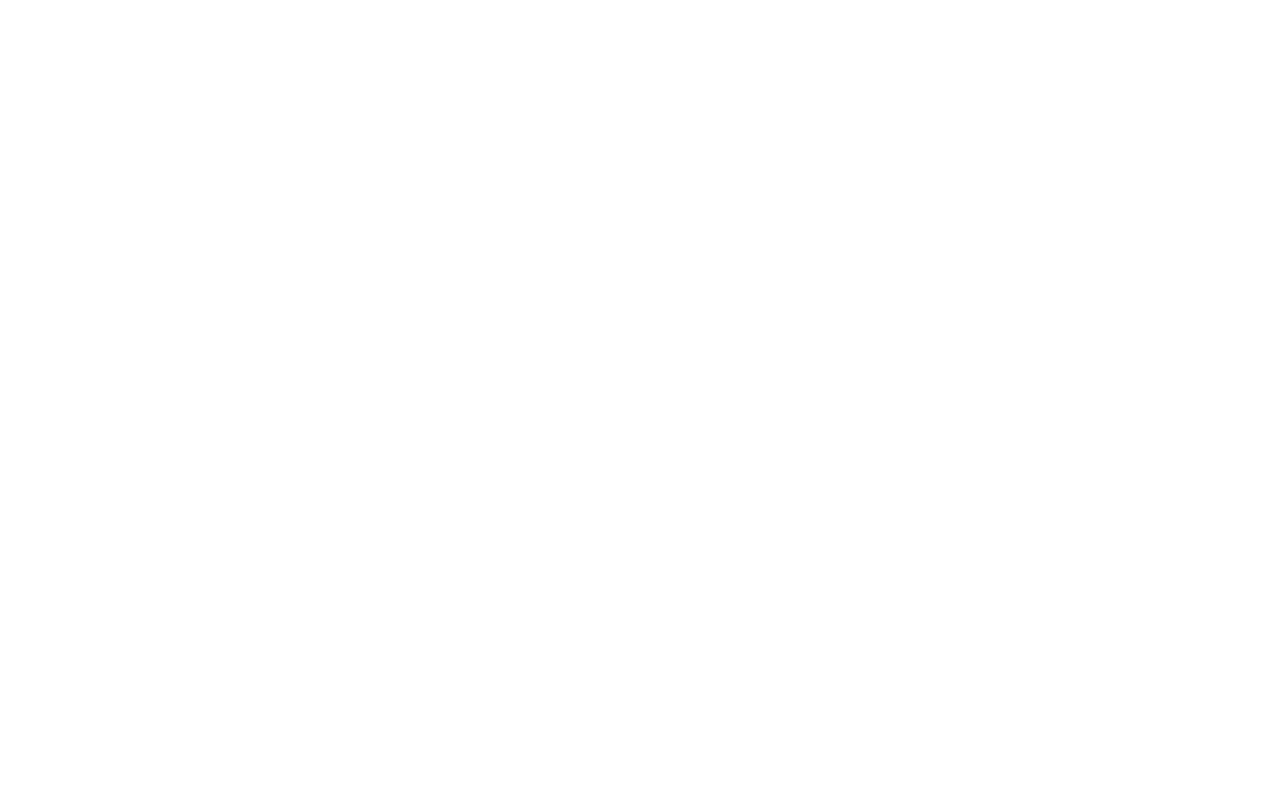
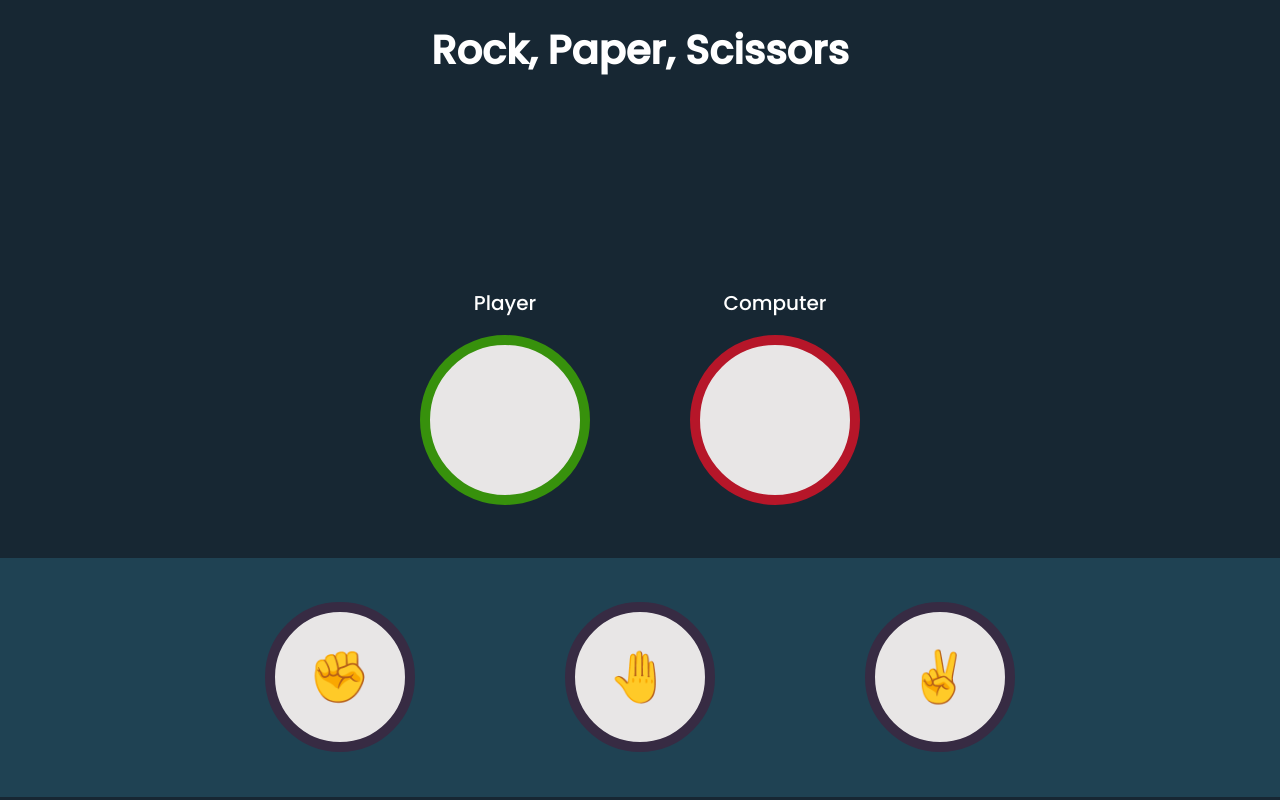
Before and after one commit to shehbazjafri/rock-paper-scissors, a React (Create React App) app: page / in a window 1280 px wide. Built offline with nearby package versions, Linux system fonts and the light colour scheme.

Commit message:
feat(app): initial game with styling

```diff
--- a/package.json
+++ b/package.json
@@ -3,6 +3,10 @@
   "version": "0.1.0",
   "private": true,
   "dependencies": {
+    "@emotion/react": "^11.4.1",
+    "@emotion/styled": "^11.3.0",
+    "@mui/material": "^5.0.3",
+    "@mui/styled-engine-sc": "^5.0.3",
     "@testing-library/jest-dom": "^5.11.4",
     "@testing-library/react": "^11.1.0",
     "@testing-library/user-event": "^12.1.10",
@@ -11,6 +15,7 @@
     "@types/react": "^17.0.0",
     "@types/react-dom": "^17.0.0",
     "@types/styled-components": "^5.1.15",
+    "normalize.css": "^8.0.1",
     "react": "^17.0.2",
     "react-dom": "^17.0.2",
     "react-scripts": "4.0.3",
--- a/public/index.html
+++ b/public/index.html
@@ -14,6 +14,12 @@
       manifest.json provides metadata used when your web app is installed on a
       user's mobile device or desktop. See https://developers.google.com/web/fundamentals/web-app-manifest/
     -->
+    <link rel="preconnect" href="https://fonts.googleapis.com" />
+    <link rel="preconnect" href="https://fonts.gstatic.com" crossorigin />
+    <link
+      href="https://fonts.googleapis.com/css2?family=Poppins:wght@500&display=swap"
+      rel="stylesheet"
+    />
     <link rel="manifest" href="%PUBLIC_URL%/manifest.json" />
     <!--
       Notice the use of %PUBLIC_URL% in the tags above.
--- a/src/App.tsx
+++ b/src/App.tsx
@@ -1,9 +1,174 @@
-import React from 'react';
+import { useState, useEffect } from "react";
+import "normalize.css";
+import styled from "styled-components";
+import GlobalStyles from "./styles/GlobalStyles";
+import Typography from "./styles/Typograpgy";
+import Button from "@mui/material/Button";
+
+type ChoiceDisplay = {
+  isPlayer?: boolean;
+};
+
+const StyledContainer = styled.div`
+  display: grid;
+  grid-template-rows: 1fr 1fr 1fr;
+  position: relative;
+  min-height: calc(100vh - 3px);
+`;
+
+const StyledHeader = styled.header`
+  display: flex;
+  justify-content: center;
+`;
+
+const PlayerActionsContainer = styled.div`
+  display: flex;
+  width: 100%;
+  height: 30%;
+  justify-content: center;
+  align-items: center;
+  gap: 15rem;
+  background: var(--secondaryBlue);
+  position: absolute;
+  bottom: 0;
+`;
+
+const ChoiceContainer = styled.div`
+  display: flex;
+  flex-direction: column;
+  justify-content: center;
+  align-items: center;
+  gap: 2rem;
+`;
+
+const StyledChoiceDisplay = styled.div<ChoiceDisplay>`
+  display: flex;
+  justify-content: center;
+  align-items: center;
+  width: 15rem;
+  height: 15rem;
+  border: 1rem solid
+    ${(props) => (props?.isPlayer ? "var(--green)" : "var(--red)")};
+  background: var(--hazyWhite);
+  border-radius: 9rem;
+  font-size: 7rem;
+  color: var(--black);
+`;
+
+const StlyedGameContainer = styled.div`
+  display: flex;
+  justify-content: center;
+  gap: 5rem;
+`;
+
+const StyledResultContainer = styled.div`
+  display: flex;
+  justify-content: center;
+  align-items: center;
+`;
+
+const StyledButton = styled(Button)`
+  &.MuiButtonBase-root {
+    width: 15rem;
+    height: 15rem;
+    border: 1rem solid var(--purple);
+    background: var(--hazyWhite);
+    border-radius: 9rem;
+    font-size: 5rem;
+    :hover {
+      background: var(--grey);
+    }
+  }
+`;
 
 function App() {
+  const [playerChoice, setPlayerChoice] = useState<string>("");
+  const [computerChoice, setComputerChoice] = useState<string>("");
+  const [result, setResult] = useState<string>("");
+
+  const generateComputerChoice = () => {
+    const choices = ["rock", "paper", "scissors"];
+    const randomIndex = Math.floor(Math.random() * choices.length);
+    setComputerChoice(choices[randomIndex]);
+  };
+
+  const getWinner = (playerChoice: string, computerChoice: string) => {
+    if (playerChoice === computerChoice) {
+      return "It's a draw!";
+    }
+    if (playerChoice === "rock") {
+      return computerChoice === "scissors" ? "You win!" : "You lose!";
+    }
+    if (playerChoice === "paper") {
+      return computerChoice === "rock" ? "You win!" : "You lose!";
+    }
+    if (playerChoice === "scissors") {
+      return computerChoice === "paper" ? "You win!" : "You lose!";
+    }
+    return "";
+  };
+
+  const handlePlayerChoice = (choice: string) => {
+    setPlayerChoice(choice);
+    generateComputerChoice();
+  };
+
+  // Set result when user and player choices are set
+  useEffect(() => {
+    if (playerChoice && computerChoice) {
+      setResult(getWinner(playerChoice, computerChoice));
+    }
+  }, [playerChoice, computerChoice]);
+
+  const displayChoice = (choice: string) => {
+    switch (choice) {
+      case "rock":
+        return "✊";
+      case "paper":
+        return "🤚";
+      case "scissors":
+        return "✌️";
+      default:
+        return "";
+    }
+  };
+
   return (
-    <div>
-    </div>
+    <>
+      <GlobalStyles />
+      <Typography />
+      <StyledContainer>
+        <StyledHeader>
+          <h1>Rock, Paper, Scissors</h1>
+        </StyledHeader>
+        <StlyedGameContainer>
+          <ChoiceContainer>
+            <span>Player</span>
+            <StyledChoiceDisplay isPlayer={true}>
+              {displayChoice(playerChoice)}
+            </StyledChoiceDisplay>
+          </ChoiceContainer>
+          <StyledResultContainer>{result}</StyledResultContainer>
+          <ChoiceContainer>
+            <span>Computer</span>
+            <StyledChoiceDisplay>
+              {displayChoice(computerChoice)}
+            </StyledChoiceDisplay>
+          </ChoiceContainer>
+        </StlyedGameContainer>
+        <PlayerActionsContainer>
+          <StyledButton onClick={() => handlePlayerChoice("rock")}>
+            ✊
+          </StyledButton>
+          <StyledButton onClick={() => handlePlayerChoice("paper")}>
+            🤚
+          </StyledButton>
+          <StyledButton onClick={() => handlePlayerChoice("scissors")}>
+            ✌️
+          </StyledButton>
+        </PlayerActionsContainer>
+      </StyledContainer>
+    </>
   );
 }
 
--- /dev/null
+++ b/src/styles/GlobalStyles.tsx
@@ -0,0 +1,25 @@
+import { createGlobalStyle } from "styled-components";
+
+const GlobalStyles = createGlobalStyle`
+  :root {
+    --primaryBlue: #172733;
+    --secondaryBlue: #1f4253;
+    --green: #37910c;
+    --hazyWhite: #e8e6e6;
+    --black: #000000;
+    --red: #B61629;
+    --purple: #372b43;
+    --grey: #cdcbcb;
+
+  }
+  html {
+    background-color: var(--primaryBlue);
+    font-size: 10px;
+  }
+
+  body {
+    font-size: 2rem;
+  }
+`;
+
+export default GlobalStyles;
--- /dev/null
+++ b/src/styles/Typograpgy.tsx
@@ -0,0 +1,11 @@
+import { createGlobalStyle } from "styled-components";
+
+const Typography = createGlobalStyle`
+
+html {
+    font-family: Poppins, -apple-system, BlinkMacSystemFont, 'Segoe UI', Roboto, Oxygen, Ubuntu, Cantarell, 'Open Sans', 'Helvetica Neue', sans-serif;
+    color: white;
+}
+`;
+
+export default Typography;
```
Also changed, not shown: 1 other file (tests, documents, lock files or other folders).
